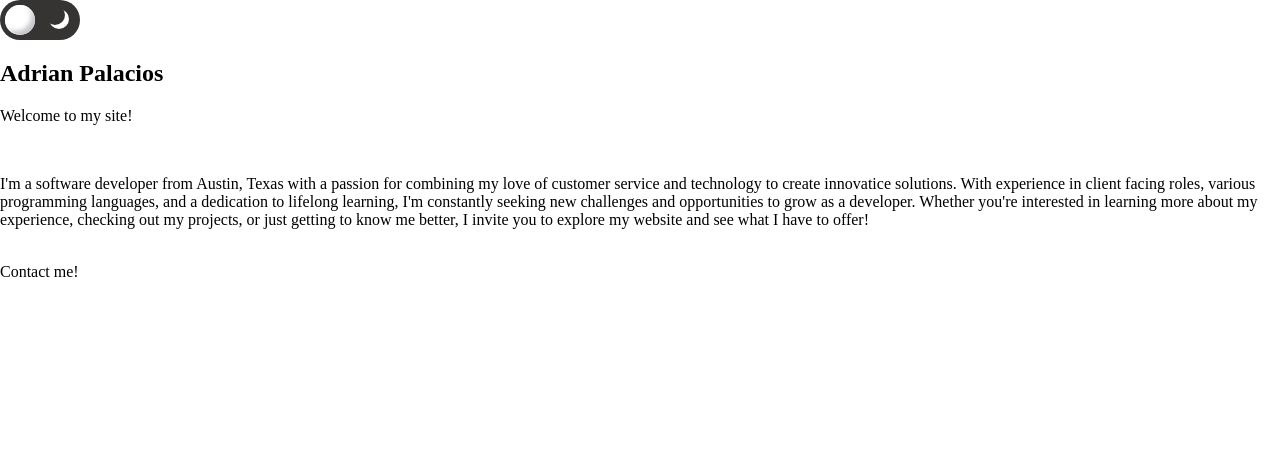
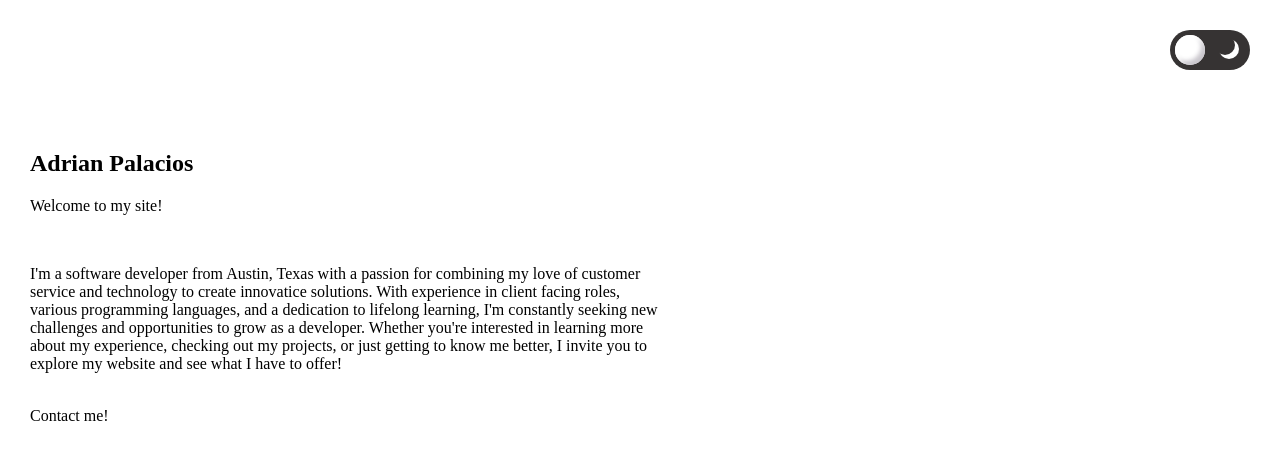
Before and after one commit to adrian-palacios/My-Portfolio, a plain HTML site: page index.html in a window 1280 px wide. Drawn offline with Linux system fonts and the light colour scheme.

Commit message:
moved switch to right side of header

```diff
--- a/index.html
+++ b/index.html
@@ -31,6 +31,9 @@
 				<a>Contact me!</a>
 			</div>
 		</section>
+		<section class="sub-section">
+			<div class="square"></div>
+		</section>
 		<script src="scripts.js"></script>
 	</body>
 </html>
--- a/styles.css
+++ b/styles.css
@@ -2,6 +2,13 @@ body{
     transition: 0.3s;
     margin: 0;
     padding:0;
+}
+
+header{
+    display: flex;
+    justify-content: flex-end;
+    padding: 30px;
+
 }
 
 
@@ -46,3 +53,17 @@ body{
     transform: translateX(40px);
     /* targets class dark with flicker child that applies transformation effect along horizontal axis */
 }
+
+.dark>*{
+    color:rgb(255, 255, 255);
+    /* if dark exist every child element with text turns white */
+}
+
+.main{
+    height:80vh;
+}
+
+.main-text{
+    width: 50%;
+    padding: 30px;
+}
```
